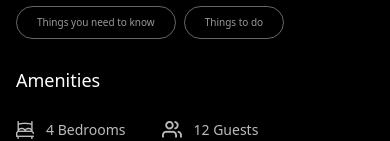
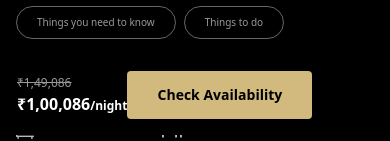
Before and after one commit to Anahita1002/frontend, a React (Vite) app: page / in a window 390 px wide. Shown: the part 709-850 px from the top of the page. Built offline with nearby package versions, Linux system fonts and the light colour scheme.

Commit message:
Update Footer.tsx

```diff
--- a/src/components/Footer.tsx
+++ b/src/components/Footer.tsx
@@ -58,7 +58,7 @@ const Footer = () =>{
                 <img src="/bottom.png" className="hidden md:block"/>
                 <img src="/footer_icons.png" className="block md:hidden" />
             </div>
-            <div className="block md:hidden h-[80.5px]">
+            <div className="block md:hidden h-[80.5px] fixed bottom-0">
                 {/* Phone only */}
                 <div className="bg-black py-[16px] flex items-center justify-between px-[16px]">
                     <div>
```
